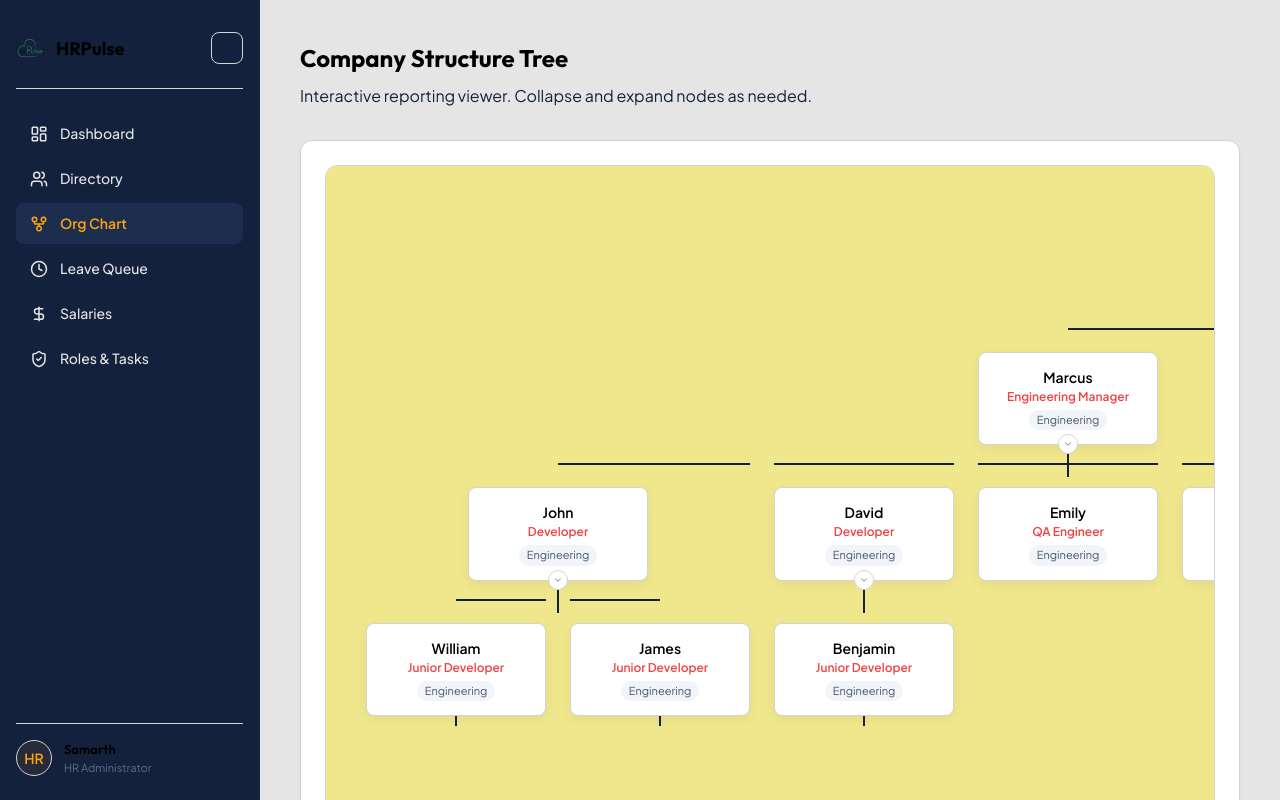
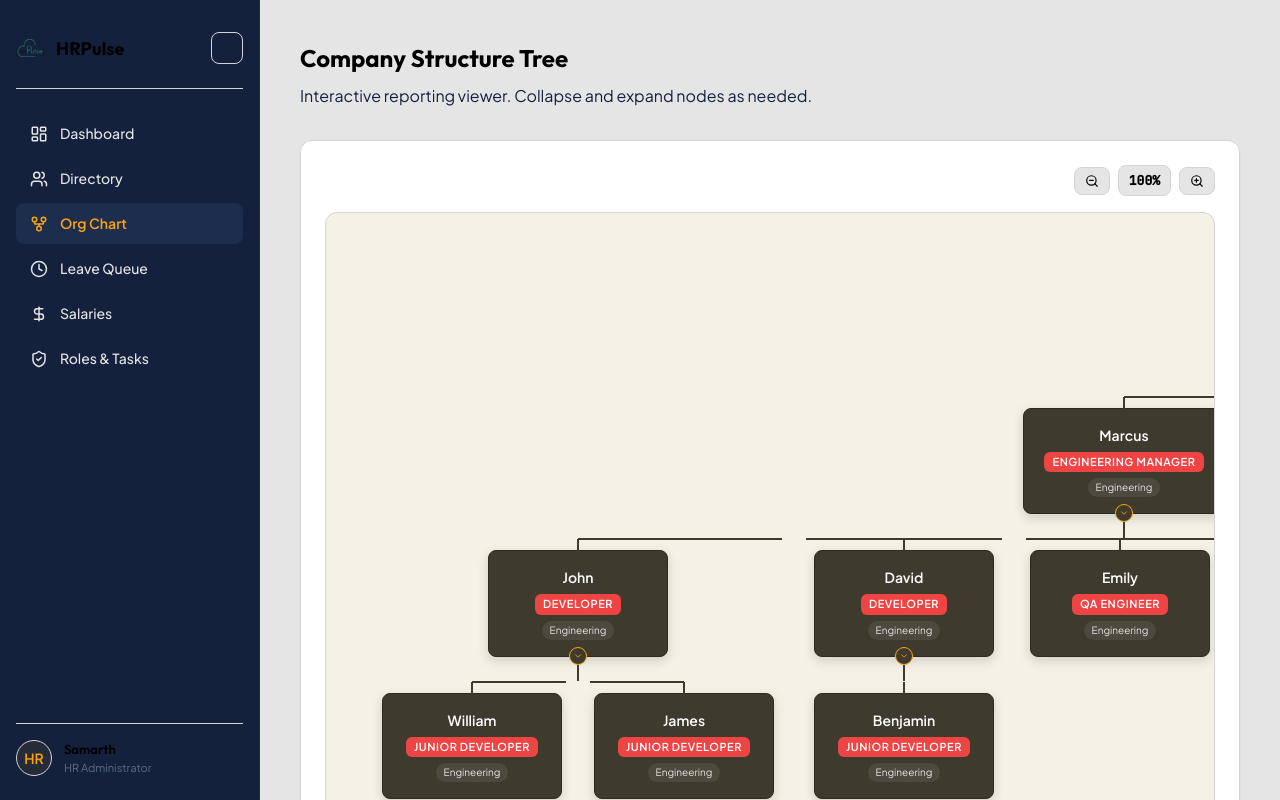
Before and after one commit to Samarth-ITM/HRpulse-Workspace, a React (Vite) app: page / in a window 1280 px wide. Both pictures are taken after a click on the link "Org Chart". Built offline with nearby package versions, Linux system fonts and the light colour scheme.

Commit message:
style: finalize Org Chart connecting lines, custom colors, and lock scrolling

```diff
--- a/src/components/OrgChart.jsx
+++ b/src/components/OrgChart.jsx
@@ -1,5 +1,5 @@
 import React, { useState } from 'react';
-import { ChevronDown, ChevronRight } from 'lucide-react';
+import { ChevronDown, ChevronRight, ZoomIn, ZoomOut, Maximize2 } from 'lucide-react';
 
 function TreeNode({ node, employees, onSelect, visited = new Set() }) {
   const [isExpanded, setIsExpanded] = useState(true);
@@ -17,6 +17,7 @@ function TreeNode({ node, employees, onSelect, visited = new Set() }) {
   // Find children of this employee
   const children = employees.filter(emp => emp.managerId === node.id);
   const hasChildren = children.length > 0;
+  const isExpandedChildren = hasChildren && isExpanded;
 
   const nextVisited = new Set(visited);
   nextVisited.add(node.id);
@@ -24,7 +25,7 @@ function TreeNode({ node, employees, onSelect, visited = new Set() }) {
   return (
     <div className="tree-node-wrapper">
       <div
-        className="tree-node-card"
+        className={`tree-node-card ${!isExpandedChildren ? 'no-children' : ''}`}
         onClick={() => onSelect && onSelect(node)}
       >
         <div className="tree-node-name">{node.name}</div>
@@ -44,7 +45,7 @@ function TreeNode({ node, employees, onSelect, visited = new Set() }) {
         )}
       </div>
 
-      {hasChildren && isExpanded && (
+      {isExpandedChildren && (
         <div className="tree-node-children">
           {children.map(child => (
             <TreeNode
@@ -62,6 +63,8 @@ function TreeNode({ node, employees, onSelect, visited = new Set() }) {
 }
 
 export default function OrgChart({ employees, onSelectEmployee }) {
+  const [zoom, setZoom] = useState(1);
+
   // Find roots (employees with no manager or managerId not matching any valid employee)
   const employeeIds = employees.map(e => e.id);
   const detectedRoots = employees.filter(emp => !emp.managerId || !employeeIds.includes(emp.managerId));
@@ -73,9 +76,45 @@ export default function OrgChart({ employees, onSelectEmployee }) {
       ? [employees[0]]
       : [];
 
+  const handleZoomIn = () => setZoom(z => Math.min(z + 0.1, 1.5));
+  const handleZoomOut = () => setZoom(z => Math.max(z - 0.1, 0.5));
+  const handleZoomReset = () => setZoom(1);
+
   return (
+    <div style={{ display: 'flex', flexDirection: 'column', gap: 16 }}>
+      {/* Zoom Controls Toolbar */}
+      <div style={{ display: 'flex', gap: 8, justifyContent: 'flex-end', alignItems: 'center' }}>
+        <button
+          onClick={handleZoomOut}
+          className="btn btn-secondary btn-sm"
+          title="Zoom Out"
+          style={{ padding: '6px 10px' }}
+        >
+          <ZoomOut size={14} />
+        </button>
+        <button
+          onClick={handleZoomReset}
+          className="btn btn-secondary btn-sm"
+          title="Reset Zoom"
+          style={{ fontFamily: 'var(--font-mono)', minWidth: 50, padding: '6px 10px' }}
+        >
+          {Math.round(zoom * 100)}%
+        </button>
+        <button
+          onClick={handleZoomIn}
+          className="btn btn-secondary btn-sm"
+          title="Zoom In"
+          style={{ padding: '6px 10px' }}
+        >
+          <ZoomIn size={14} />
+        </button>
+      </div>
+
       <div className="tree-container">
-      <div className="tree-inner">
+        <div
+          className="tree-inner"
+          style={{ transform: `scale(${zoom})` }}
+        >
           {roots.length === 0 ? (
             <p className="text-muted">No organizational roots found.</p>
           ) : (
@@ -92,5 +131,6 @@ export default function OrgChart({ employees, onSelectEmployee }) {
           )}
         </div>
       </div>
+    </div>
   );
 }
--- a/src/index.css
+++ b/src/index.css
@@ -495,17 +495,20 @@ h1, h2, h3, h4, h5, h6 {
 /* Org Chart Tree Viewer Styles */
 .tree-container {
   padding: 40px;
-  overflow: auto;
-  background-color: #f0e68c; /* Khaki background */
+  overflow: hidden; /* Locked, no scrolling allowed */
+  background-color: #F4F1E6; /* Khaki background */
   border-radius: var(--radius-lg);
   border: 1px solid var(--border-color);
   max-width: 100%;
+  position: relative;
 }
 
 .tree-inner {
   display: inline-block;
   min-width: 100%;
   text-align: center;
+  transform-origin: top center;
+  transition: transform 0.2s ease;
 }
 
 .tree-root {
@@ -519,15 +522,49 @@ h1, h2, h3, h4, h5, h6 {
   flex-direction: column;
   align-items: center;
   position: relative;
-  margin: 10px 0;
+  margin: 12px 0;
+  padding: 0 4px;
+}
+
+/* 1. Vertical incoming line above card (only for non-root cards) */
+.tree-node-card::before {
+  content: '';
+  position: absolute;
+  top: -12px;
+  left: 50%;
+  transform: translateX(-50%);
+  width: 2px;
+  height: 12px;
+  background-color: #3f3a2e;
+}
+
+/* Hide incoming line for absolute root card */
+.tree-root > .tree-node-wrapper > .tree-node-card::before {
+  display: none;
+}
+
+/* 2. Vertical outgoing line below card (only if it has visible children) */
+.tree-node-card::after {
+  content: '';
+  position: absolute;
+  bottom: -12px;
+  left: 50%;
+  transform: translateX(-50%);
+  width: 2px;
+  height: 12px;
+  background-color: #3f3a2e;
+}
+
+.tree-node-card.no-children::after {
+  display: none;
 }
 
 .tree-node-card {
-  padding: 14px 20px;
-  background: #ffffff; /* White boxes */
-  border: 1px solid #d4d4d4;
+  padding: 16px 20px;
+  background: #3F3A2E; /* Card background */
+  border: 1px solid #2e2a21;
   border-radius: var(--radius-md);
-  box-shadow: 0 4px 12px rgba(0,0,0,0.05);
+  box-shadow: 0 4px 12px rgba(0,0,0,0.15);
   display: flex;
   flex-direction: column;
   align-items: center;
@@ -539,78 +576,76 @@ h1, h2, h3, h4, h5, h6 {
 }
 
 .tree-node-card:hover {
-  border-color: var(--accent-primary);
-  box-shadow: 0 4px 16px rgba(0,0,0,0.1);
+  border-color: #fca311;
+  box-shadow: 0 4px 16px rgba(252, 163, 17, 0.25);
   transform: translateY(-2px);
 }
 
 .tree-node-card.selected {
-  border-color: var(--accent-primary);
-  background-color: #f1f5f9;
+  border-color: #fca311;
+  background-color: #2e2a21;
 }
 
 .tree-node-name {
   font-weight: 600;
-  color: #000000; /* Black names */
+  color: #ffffff; /* White name text */
   font-size: 14px;
+  margin-bottom: 6px;
 }
 
 .tree-node-role {
-  font-size: 12px;
-  color: #ef4444; /* Red designation */
-  margin-bottom: 4px;
+  font-size: 11px;
+  background-color: #ef4444; /* Red background box */
+  color: #ffffff; /* White designation text */
+  padding: 2px 8px;
+  border-radius: var(--radius-sm);
   font-weight: 600;
+  margin-bottom: 6px;
+  text-transform: uppercase;
+  letter-spacing: 0.05em;
 }
 
 .tree-node-dept {
-  font-size: 11px;
-  background-color: #f1f5f9;
-  color: #475569;
+  font-size: 10px;
+  background-color: rgba(255, 255, 255, 0.08);
+  color: #e5e5e5;
   padding: 2px 8px;
   border-radius: var(--radius-full);
 }
 
+/* Children list layout */
 .tree-node-children {
   display: flex;
   gap: 24px;
   position: relative;
-  padding-top: 24px;
-  margin-top: 8px;
+  padding-top: 12px;
+  margin-top: 12px;
 }
 
-/* Connecting Lines using SVG or CSS Pseudo-elements */
+/* Vertical line from parent card down to the horizontal children bar */
 .tree-node-children::before {
   content: '';
   position: absolute;
-  top: 0;
+  top: -12px;
   left: 50%;
   transform: translateX(-50%);
   width: 2px;
-  height: 24px;
-  background-color: #14213d; /* Dark line color */
+  height: 24px; /* covers 12px padding-top + 12px margin-top */
+  background-color: #3f3a2e;
 }
 
-.tree-node-wrapper::after {
-  content: '';
-  position: absolute;
-  bottom: -10px;
-  left: 50%;
-  transform: translateX(-50%);
-  width: 2px;
-  height: 10px;
-  background-color: #14213d; /* Dark line color */
-}
-
+/* Horizontal connector bar above children wrappers */
 .tree-node-children > .tree-node-wrapper::before {
   content: '';
   position: absolute;
-  top: -24px;
+  top: -12px;
   left: 0;
   right: 0;
   height: 2px;
-  background-color: #14213d; /* Dark line color */
+  background-color: #3f3a2e;
 }
 
+/* Align horizontal connector bar endpoints to child centers */
 .tree-node-children > .tree-node-wrapper:first-child::before {
   left: 50%;
 }
@@ -619,14 +654,19 @@ h1, h2, h3, h4, h5, h6 {
   right: 50%;
 }
 
+/* Hide horizontal connector bar if there is only one child */
+.tree-node-children > .tree-node-wrapper:only-child::before {
+  display: none;
+}
+
 .collapse-toggle {
-  width: 20px;
-  height: 20px;
+  width: 18px;
+  height: 18px;
   border-radius: var(--radius-full);
-  background: var(--bg-secondary);
-  border: 1px solid var(--border-color);
+  background: #3f3a2e;
+  border: 1px solid #fca311;
   position: absolute;
-  bottom: -10px;
+  bottom: -9px;
   left: 50%;
   transform: translateX(-50%);
   display: flex;
@@ -634,8 +674,13 @@ h1, h2, h3, h4, h5, h6 {
   justify-content: center;
   cursor: pointer;
   z-index: 3;
-  font-size: 12px;
-  color: var(--text-muted);
+  color: #fca311;
+  transition: all var(--transition-fast);
+}
+
+.collapse-toggle:hover {
+  background: #fca311;
+  color: #3f3a2e;
 }
 
 /* Time-Off Request Grid & Queue Items */
```
Lines whose indentation alone changed are shown as unchanged.
